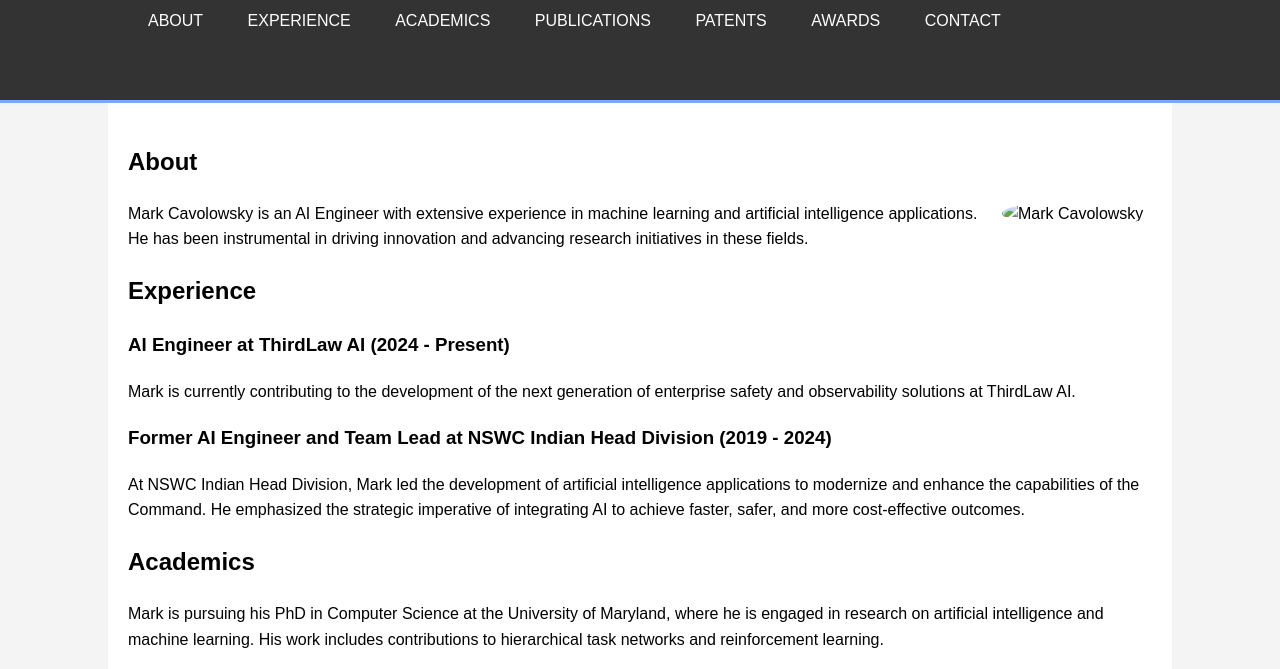
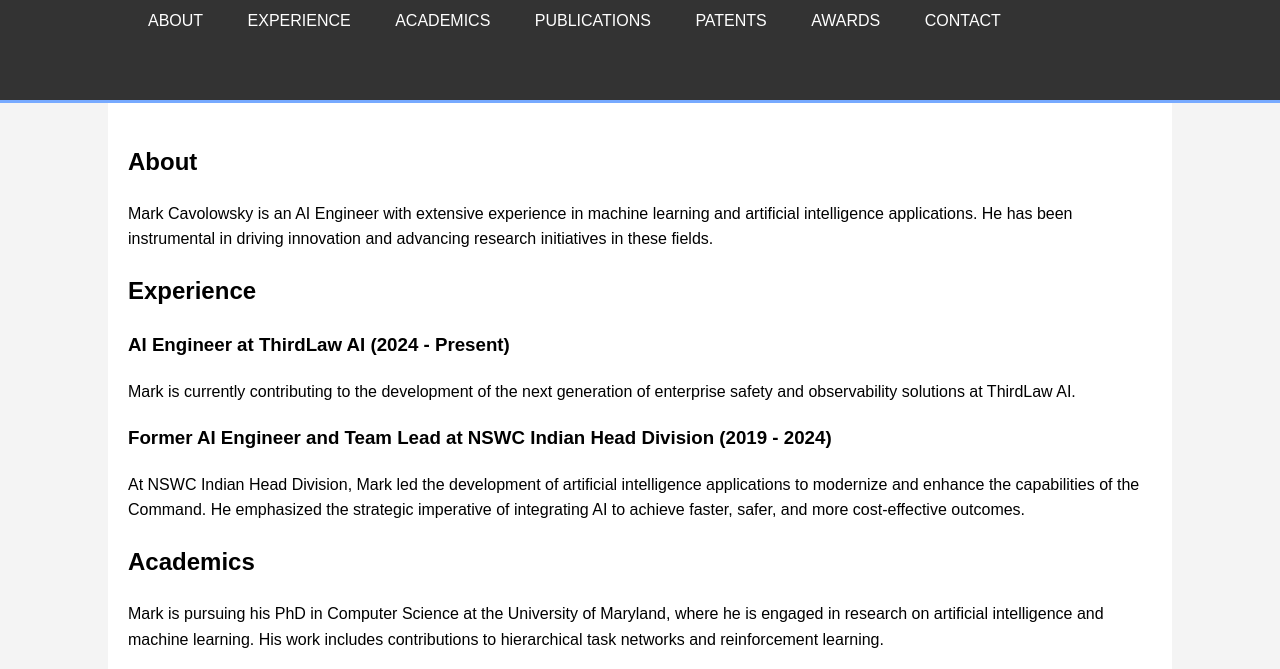
Before and after one commit to mcavolowsky/mcavolowsky.github.io, a plain HTML site: page index.html in a window 1280 px wide. Shown: the part 116-785 px from the top of the page. Drawn offline with Linux system fonts and the light colour scheme.

Commit message:
Update index.html - removed image.

```diff
--- a/index.html
+++ b/index.html
@@ -80,7 +80,6 @@
     <div class="container main">
         <section id="about">
             <h2>About</h2>
-            <img src="path_to_profile_picture.jpg" alt="Mark Cavolowsky">
             <p>Mark Cavolowsky is an AI Engineer with extensive experience in machine learning and artificial intelligence applications. He has been instrumental in driving innovation and advancing research initiatives in these fields.</p>
         </section>
 
```
